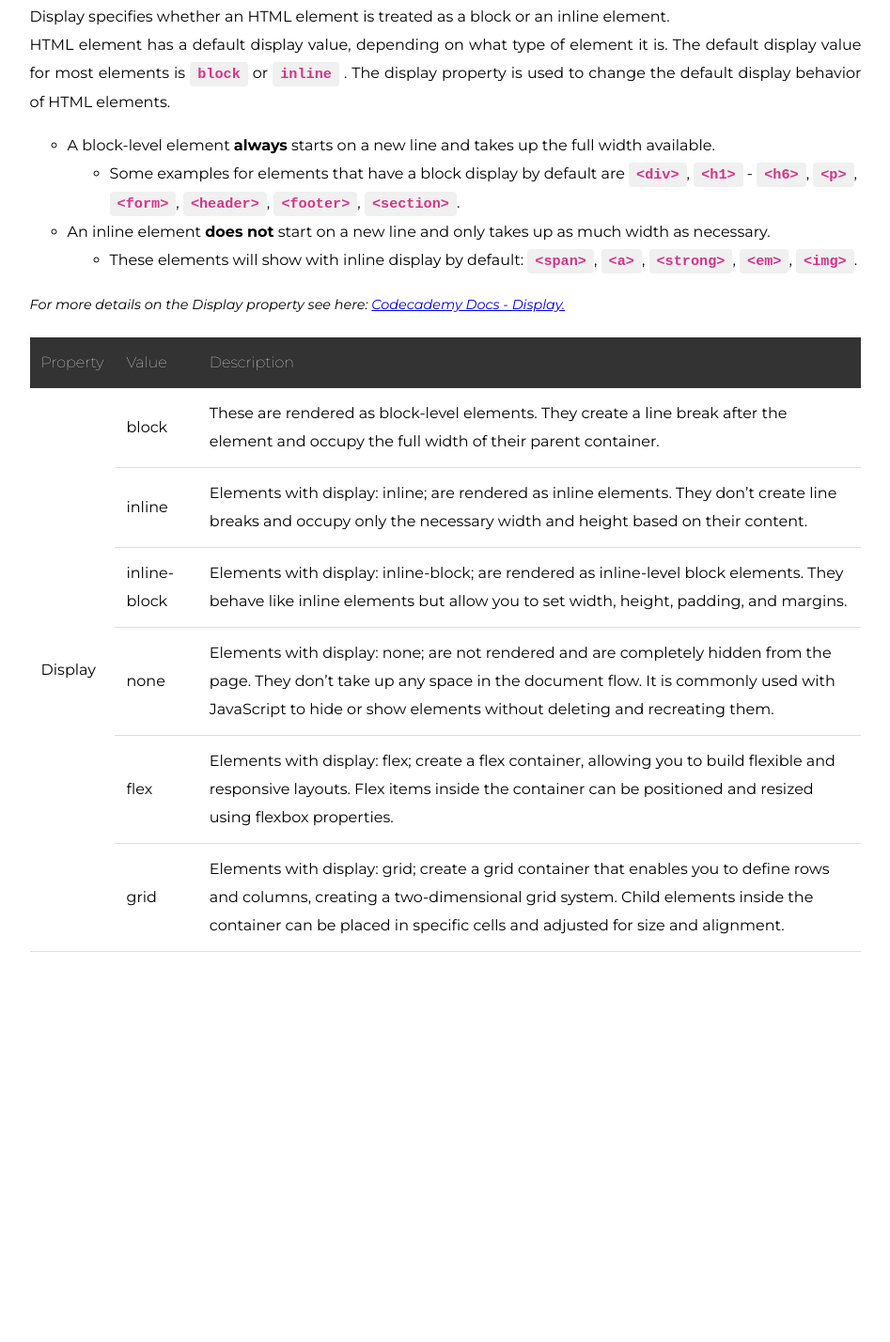
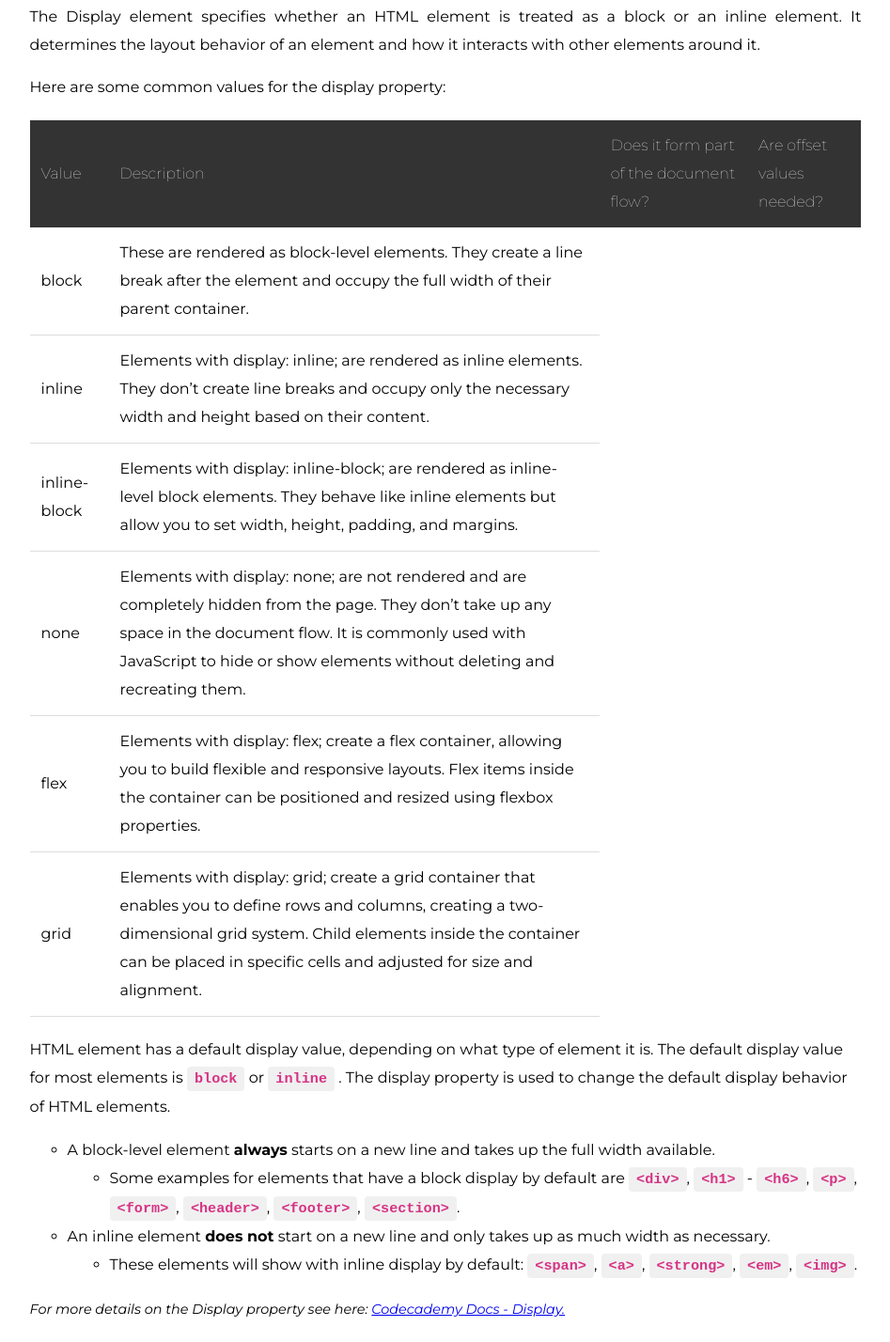
Before and after one commit to lauraamarco/CSS-Layout-Properties-Cheatsheet, a plain HTML site: page index.html in a window 1280 px wide. Shown: the part 359-1787 px from the top of the page at 94% size, without its empty margins (166-1113 px from the left). Before the commit the page ends 1392 px from the top, so only its background shows below. Drawn offline with Linux system fonts and the light colour scheme; a web font is replaced by a local one.

Commit message:
Re-organizing content of {main}

```diff
--- a/index.html
+++ b/index.html
@@ -5,16 +5,26 @@
     <meta name="viewport" content="width=device-width, initial-scale=1.0" />
     <title>My Layout CSS properties Cheatsheet -</title>
     <link rel="stylesheet" href="styles.css" />
-    <link rel="preconnect" href="https://fonts.googleapis.com">
-<link rel="preconnect" href="https://fonts.gstatic.com" crossorigin>
-<link href="https://fonts.googleapis.com/css2?family=Abril+Fatface&family=Major+Mono+Display&family=Montserrat:ital,wght@0,100..900;1,100..900&family=Yuji+Syuku&display=swap" rel="stylesheet">
+    <link rel="preconnect" href="https://fonts.googleapis.com" />
+    <link rel="preconnect" href="https://fonts.gstatic.com" crossorigin />
+    <link
+      href="https://fonts.googleapis.com/css2?family=Abril+Fatface&family=Major+Mono+Display&family=Montserrat:ital,wght@0,100..900;1,100..900&family=Yuji+Syuku&display=swap"
+      rel="stylesheet"
+    />
   </head>
   <body>
     <header>
-  <h1>My CSS spreadsheet:<span class="titleDefinition">Layout properties</span></h1>
-  <h2>Struggling with layout CSS? <span class="boldh2">You’re in the right place.</span></h2>
+      <h1>
+        My CSS spreadsheet:<span class="titleDefinition"
+          >Layout properties</span
+        >
+      </h1>
+      <h2>
+        Struggling with layout CSS?
+        <span class="boldh2">You’re in the right place.</span>
+      </h2>
       <nav>
-    <a class="navElement"  href="/html/">DISPLAY</a> |
+        <a class="navElement" href="/html/">DISPLAY</a> |
         <a class="navElement" href="/css/">POSITION</a> |
         <a class="navElement" href="/js/">FLOAT</a>
       </nav>
@@ -24,57 +34,122 @@
       <!-- Section for Display-->
       <section>
         <h3>Display</h3>
-            <p>Display specifies whether an HTML element is treated as a block or an inline element. </br> HTML element has a default display value, depending on what type of element it is. The default display value for most elements is <span class="codeText"> block</span> or <span class="codeText"> inline</span> . The display property is used to change the default display behavior of HTML elements.</p>
-            <ul>
-                <li>A block-level element <strong>always</strong> starts on a new line and takes up the full width available. </li>
-                  <li class="liIndent">Some examples for elements that have a block display by default are <span class="codeText">&lt;div&gt;</span>, <span class="codeText">&lt;h1&gt;</span> - <span class="codeText">&lt;h6&gt;</span>, <span class="codeText">&lt;p&gt;</span>, <span class="codeText">&lt;form&gt;</span>, <span class="codeText">&lt;header&gt;</span>, <span class="codeText">&lt;footer&gt;</span>, <span class="codeText">&lt;section&gt;</span>.</li>
-                <li>An inline element <strong>does not</strong> start on a new line and only takes up as much width as necessary. </li>
-                 <li class="liIndent"> These elements will show with inline display by default: <span class="codeText">&lt;span&gt;</span>, <span class="codeText">&lt;a&gt;</span>, <span class="codeText">&lt;strong&gt;</span>, <span class="codeText">&lt;em&gt;</span>, <span class="codeText">&lt;img&gt;</span>.</li>
-            </ul>
-            <div class="reference"> For more details on the Display property see here: <a href="https://www.codecademy.com/resources/docs/css/display" target="_blank">Codecademy Docs - Display.</a> </div>
+        <div class="elementDescription">
+          The Display element specifies whether an HTML element is treated as a
+          block or an inline element. It determines the layout behavior of an
+          element and how it interacts with other elements around it.
+        </div>
+        <div>Here are some common values for the display property:</div>
         <table>
           <thead>
             <tr>
-                        <th>Property</th>
               <th>Value</th>
               <th>Description</th>
+              <th>Does it form part of the document flow?</th>
+              <th>Are offset values needed?</th>
             </tr>
           </thead>
           <tbody>
             <tr>
-                        <td rowspan="6" class="tableProperty">Display</td>
               <td>block</td>
-                        <td>These are rendered as block-level elements. They create a line break after the element and occupy the full width of their parent container.</td>
+              <td>
+                These are rendered as block-level elements. They create a line
+                break after the element and occupy the full width of their
+                parent container.
+              </td>
             </tr>
             <tr>
-
               <td>inline</td>
-                        <td>Elements with display: inline; are rendered as inline elements. They don’t create line breaks and occupy only the necessary width and height based on their content.</td>
+              <td>
+                Elements with display: inline; are rendered as inline elements.
+                They don’t create line breaks and occupy only the necessary
+                width and height based on their content.
+              </td>
             </tr>
             <tr>
-
               <td>inline-block</td>
-                        <td>Elements with display: inline-block; are rendered as inline-level block elements. They behave like inline elements but allow you to set width, height, padding, and margins.</td>
+              <td>
+                Elements with display: inline-block; are rendered as
+                inline-level block elements. They behave like inline elements
+                but allow you to set width, height, padding, and margins.
+              </td>
             </tr>
             <tr>
-
               <td>none</td>
-                        <td>Elements with display: none; are not rendered and are completely hidden from the page. They don’t take up any space in the document flow. It is commonly used with JavaScript to hide or show elements without deleting and recreating them.</td>
+              <td>
+                Elements with display: none; are not rendered and are completely
+                hidden from the page. They don’t take up any space in the
+                document flow. It is commonly used with JavaScript to hide or
+                show elements without deleting and recreating them.
+              </td>
             </tr>
 
             <tr>
-
               <td>flex</td>
-                        <td>Elements with display: flex; create a flex container, allowing you to build flexible and responsive layouts. Flex items inside the container can be positioned and resized using flexbox properties.</td>
+              <td>
+                Elements with display: flex; create a flex container, allowing
+                you to build flexible and responsive layouts. Flex items inside
+                the container can be positioned and resized using flexbox
+                properties.
+              </td>
             </tr>
             <tr>
+              <td>grid</td>
+              <td>
+                Elements with display: grid; create a grid container that
+                enables you to define rows and columns, creating a
+                two-dimensional grid system. Child elements inside the container
+                can be placed in specific cells and adjusted for size and
+                alignment.
+              </td>
+            </tr>
+          </tbody>
+        </table>
 
-                        <td>grid</td>
-                        <td>Elements with display: grid; create a grid container that enables you to define rows and columns, creating a two-dimensional grid system. Child elements inside the container can be placed in specific cells and adjusted for size and alignment.</td>
-                    </tr>
-
-
-                </tbody>
+        <div>
+          HTML element has a default display value, depending on what type of
+          element it is. The default display value for most elements is
+          <span class="codeText"> block</span> or
+          <span class="codeText"> inline</span> . The display property is used
+          to change the default display behavior of HTML elements.
+        </div>
+        <ul>
+          <li>
+            A block-level element <strong>always</strong> starts on a new line
+            and takes up the full width available.
+          </li>
+          <li class="liIndent">
+            Some examples for elements that have a block display by default are
+            <span class="codeText">&lt;div&gt;</span>,
+            <span class="codeText">&lt;h1&gt;</span> -
+            <span class="codeText">&lt;h6&gt;</span>,
+            <span class="codeText">&lt;p&gt;</span>,
+            <span class="codeText">&lt;form&gt;</span>,
+            <span class="codeText">&lt;header&gt;</span>,
+            <span class="codeText">&lt;footer&gt;</span>,
+            <span class="codeText">&lt;section&gt;</span>.
+          </li>
+          <li>
+            An inline element <strong>does not</strong> start on a new line and
+            only takes up as much width as necessary.
+          </li>
+          <li class="liIndent">
+            These elements will show with inline display by default:
+            <span class="codeText">&lt;span&gt;</span>,
+            <span class="codeText">&lt;a&gt;</span>,
+            <span class="codeText">&lt;strong&gt;</span>,
+            <span class="codeText">&lt;em&gt;</span>,
+            <span class="codeText">&lt;img&gt;</span>.
+          </li>
+        </ul>
+        <div class="reference">
+          For more details on the Display property see here:
+          <a
+            href="https://www.codecademy.com/resources/docs/css/display"
+            target="_blank"
+            >Codecademy Docs - Display.</a
+          >
+        </div>
       </section>
       <!-- Section for Position-->
 
--- a/styles.css
+++ b/styles.css
@@ -58,26 +58,14 @@ main {
   line-height: 30px;
 }
 
-p {
-  text-align: justify;
-}
-
 h3 {
   font-size: 25px;
   letter-spacing: 3px;
 }
 
-ul {
-  list-style-type: circle;
-}
-/* Indentation for some list items */
-.liIndent {
-  margin-left: 45px;
-}
-.reference {
-  font-size: 0.9em;
-  margin-top: 10px;
-  font-style: italic;
+.elementDescription {
+  text-align: justify;
+  margin-bottom: 15px;
 }
 
 table {
@@ -104,6 +92,19 @@ table tr:hover td:not(.tableProperty) {
   background-color: #f5f5f5;
 }
 
+ul {
+  list-style-type: circle;
+}
+/* Indentation for some list items */
+.liIndent {
+  margin-left: 45px;
+}
+.reference {
+  font-size: 0.9em;
+  margin-top: 10px;
+  font-style: italic;
+}
+
 /* Custom code styling */
 .codeText {
   background-color: #f0f0f0;
```
Lines whose indentation alone changed are shown as unchanged.
